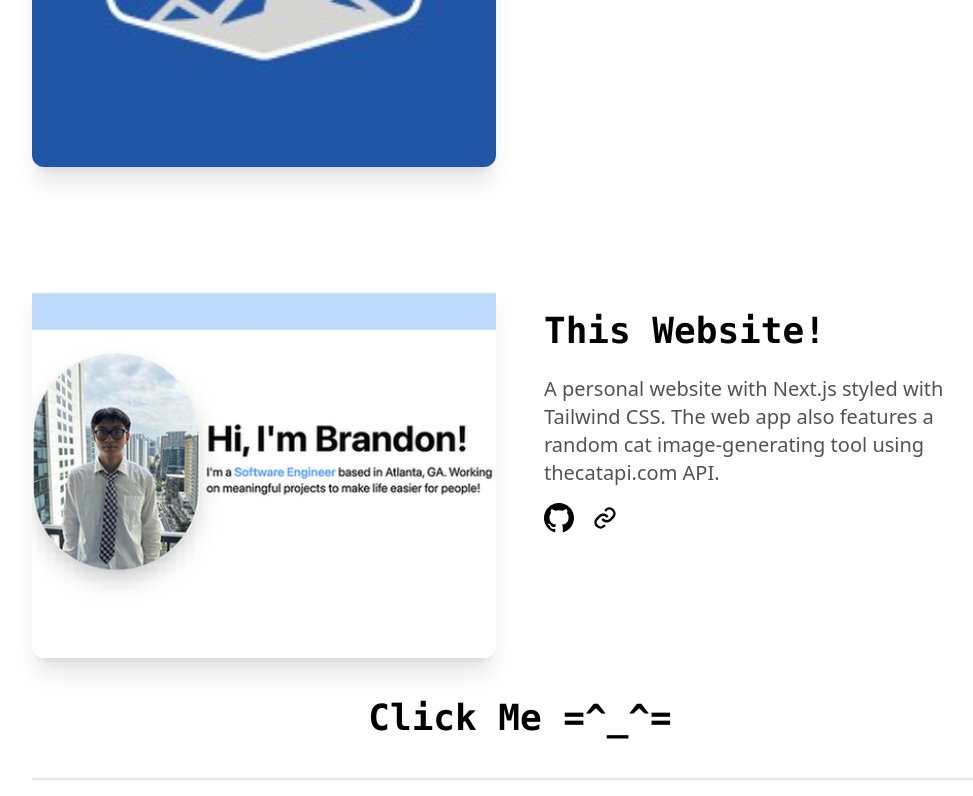
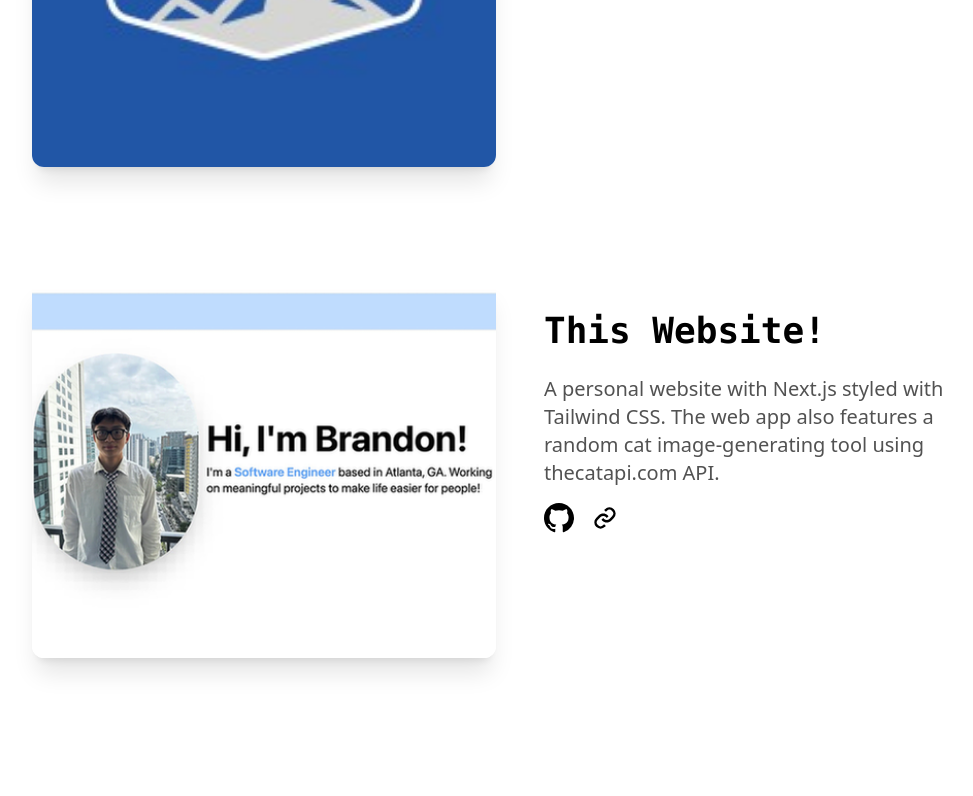
Before and after one commit to iphonecats/Bho-Portfolio, a Next.js app in the folder bho-portfolio/: page / in a window 1280 px wide. Shown: the part 2000-2796 px from the top of the page, without its empty margins (120-1093 px from the left). Built offline with nearby package versions, Linux system fonts and the light colour scheme.

Commit message:
change styling of cat generator

```diff
--- a/bho-portfolio/src/app/components/CatImageGenerator.tsx
+++ b/bho-portfolio/src/app/components/CatImageGenerator.tsx
@@ -44,8 +44,9 @@ const CatImageGenerator = () => {
 
   return (
     <section id="cat">
-        <div className="my-10 text-center font-bold font-mono text-4xl">
+        <div className="my-10 text-center font-bold font-mono text-4xl pt-40">
         <button onClick={generateRandomCat}>Click Me =^_^=</button>
+        <hr className="w-10 h-2 mx-auto my-3 bg-gray-400 border-0 rounded"></hr>
         {catData && (
             <div className="mt-4">
             <img
--- a/bho-portfolio/src/app/page.tsx
+++ b/bho-portfolio/src/app/page.tsx
@@ -5,7 +5,7 @@ import CatImageGenerator from "./components/CatImageGenerator"
 
 export default function Home() {
   return (
-    <main className="mx-auto max-w-3xl px-4 sm:px-6 md:max-w-5xl">
+    <main className="mx-auto max-w-3xl px-3 sm:px-6 md:max-w-5xl">
       <HomeSection />
       <AboutSection />
       <ProjectsSection />
```
